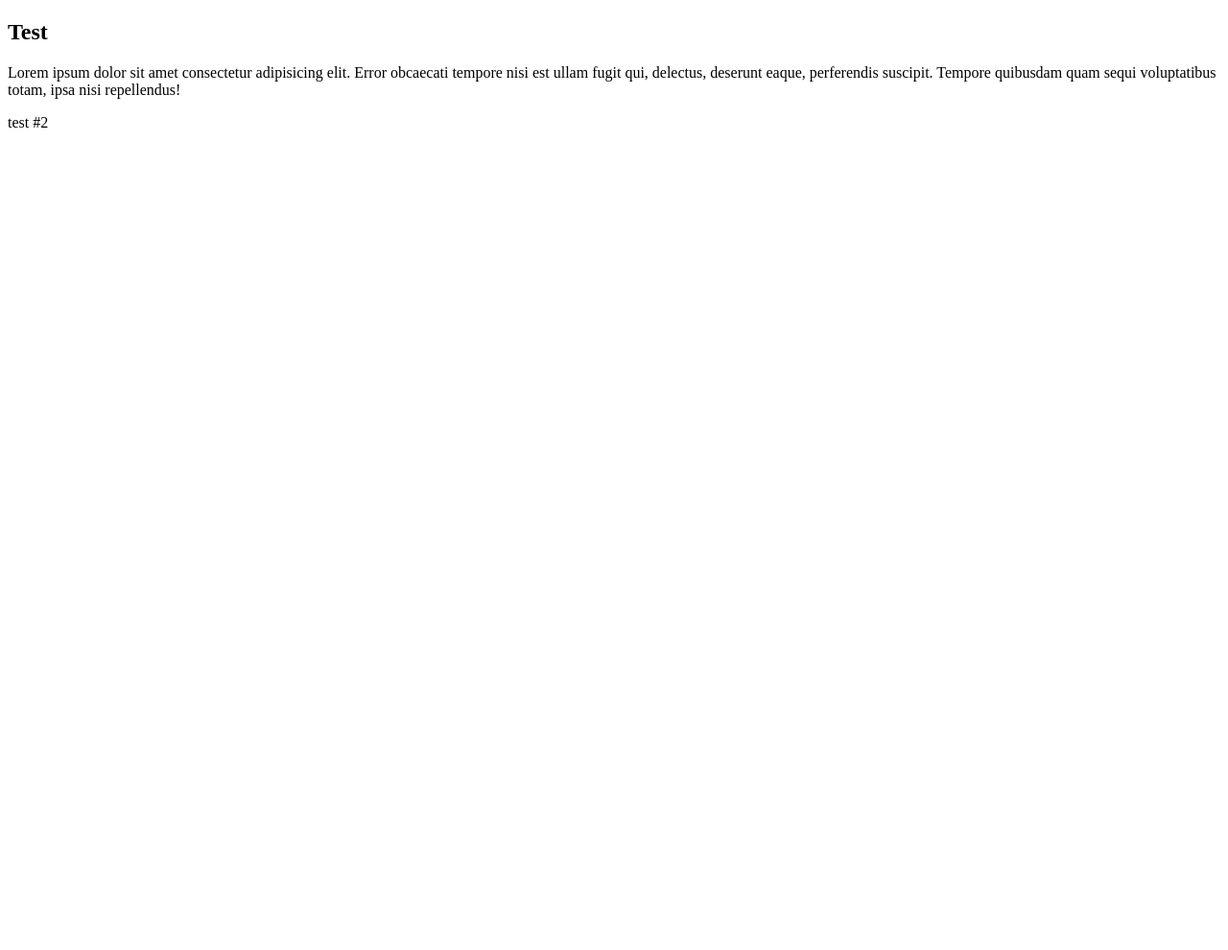
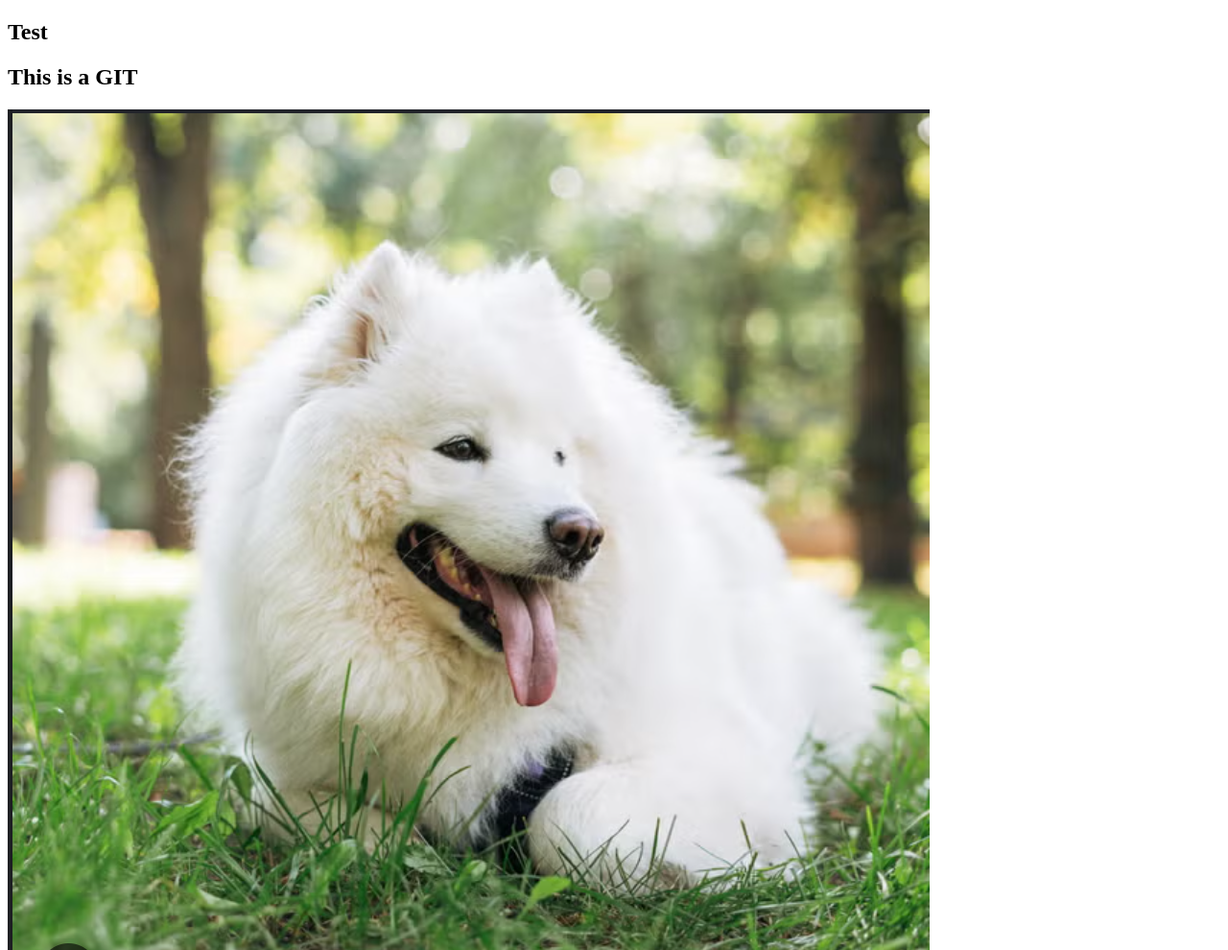
Before and after one commit to tuppernatasha336/learning-github, a plain HTML site: page index.html in a window 1280 px wide. Shown: the top 990 px of the page at 96% size. Before the commit the page ends 800 px from the top, so only its background shows below. Drawn offline with Linux system fonts and the light colour scheme.

Commit message:
adding images

```diff
--- a/index.html
+++ b/index.html
@@ -4,17 +4,24 @@
     <meta charset="UTF-8">
     <meta name="viewport" content="width=device-width, initial-scale=1.0">
     <title>Document</title>
+    <link rel="stylesheet" href="./style.css">
 </head>
 <body>
     <header>
         <h2>Test</h2>
 
         <main>
+            <h2>This is a GIT</h2>
+
+            <img src="./images/Image20260724121645.png">
 
             <p>Lorem ipsum dolor sit amet consectetur adipisicing elit. Error obcaecati tempore nisi est ullam fugit qui, delectus, deserunt eaque, perferendis suscipit. Tempore quibusdam quam sequi voluptatibus totam, ipsa nisi repellendus!
             </p>
 
             <p> test #2</p>
+
+
+
         </main>
 
     </header>
--- /dev/null
+++ b/style.css
@@ -0,0 +1,3 @@
+p {
+    color: red;
+}
```
Also changed, not shown: images/Image20260724121645.png (added).
